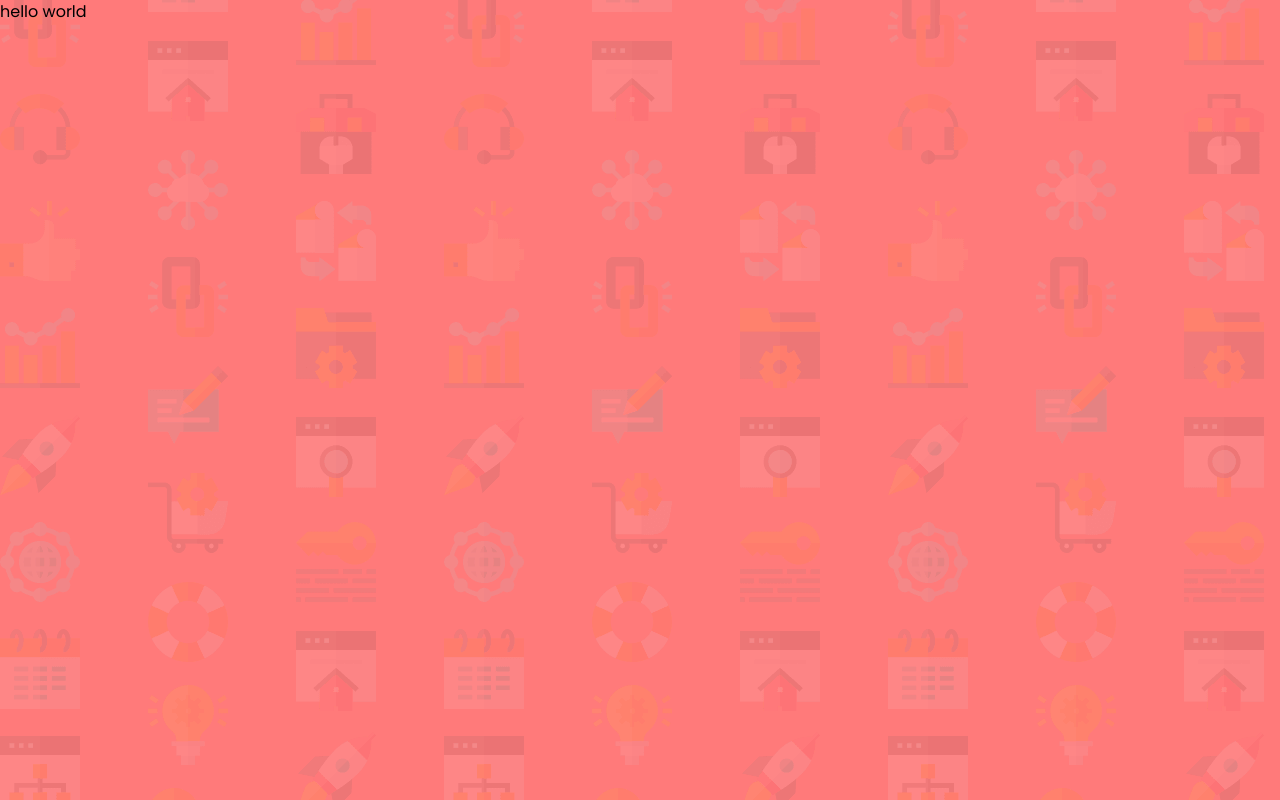
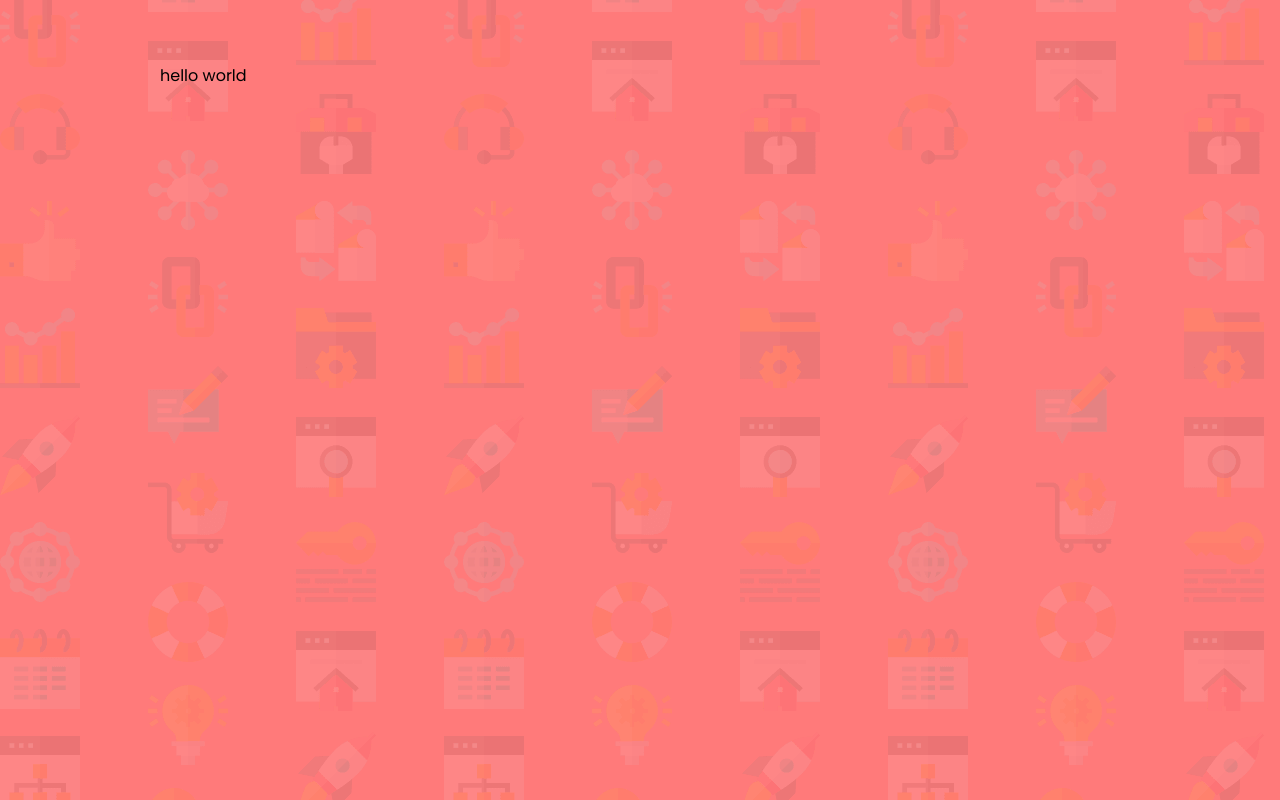
Before and after one commit to LauraToddCodes/ware-sign-up, a React (Create React App) app: page / in a window 1280 px wide. Built offline with nearby package versions, Linux system fonts and the light colour scheme.

Commit message:
Add padding to background

```diff
--- a/src/App.tsx
+++ b/src/App.tsx
@@ -6,7 +6,7 @@ function App() {
 	return (
 		<>
 			<div className="absolute inset-0 bg-red"></div>
-			<div className="bg-[url('../public/bg-intro-mobile.png')] sm:bg-[url('../public/bg-intro-desktop.png')] min-h-screen absolute inset-0">
+			<div className="bg-[url('../public/bg-intro-mobile.png')] sm:bg-[url('../public/bg-intro-desktop.png')] min-h-screen absolute inset-0 pt-24 pb-16 px-6 sm:pt-16 sm:px-40">
 				<p>hello world</p>
 			</div>
 		</>
```
